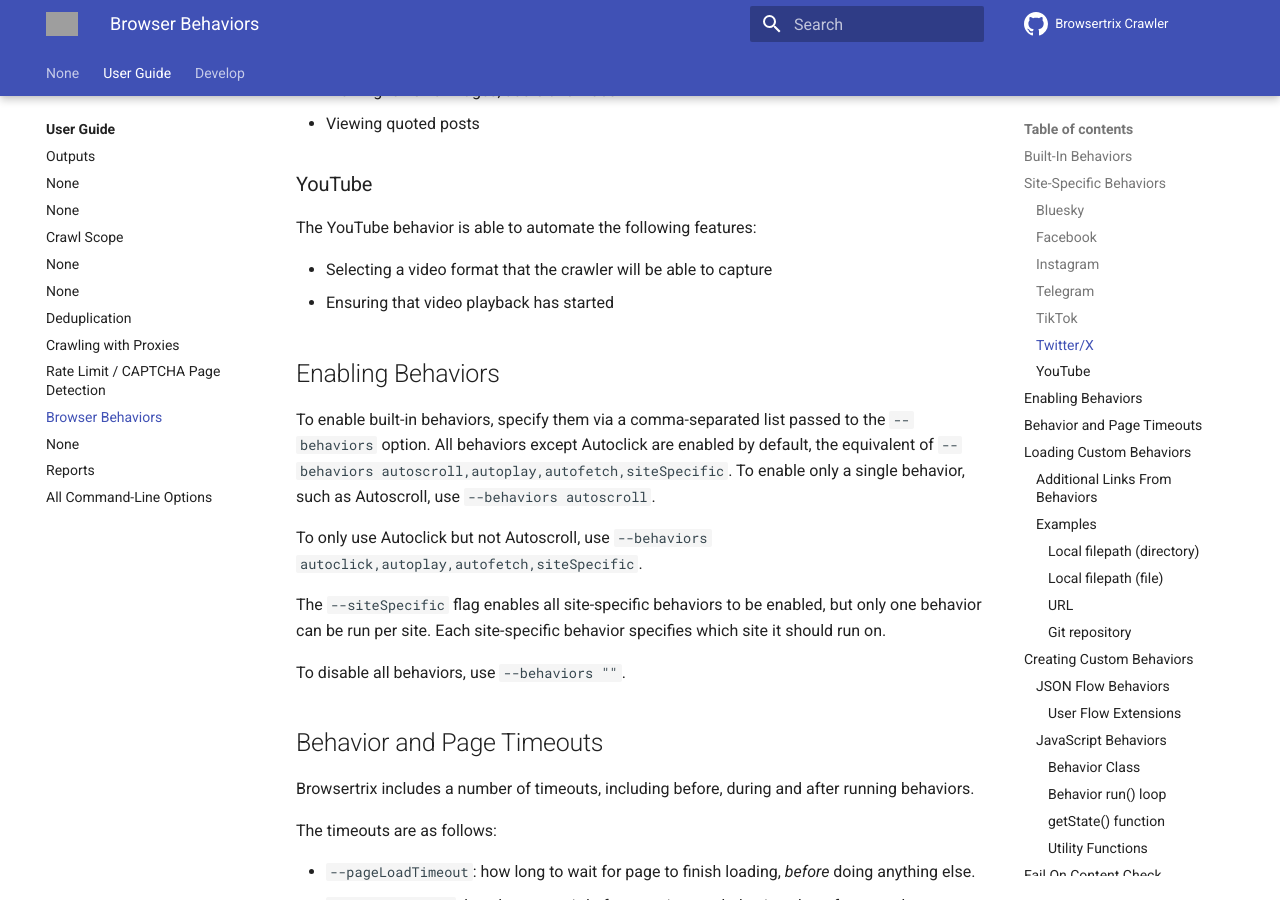
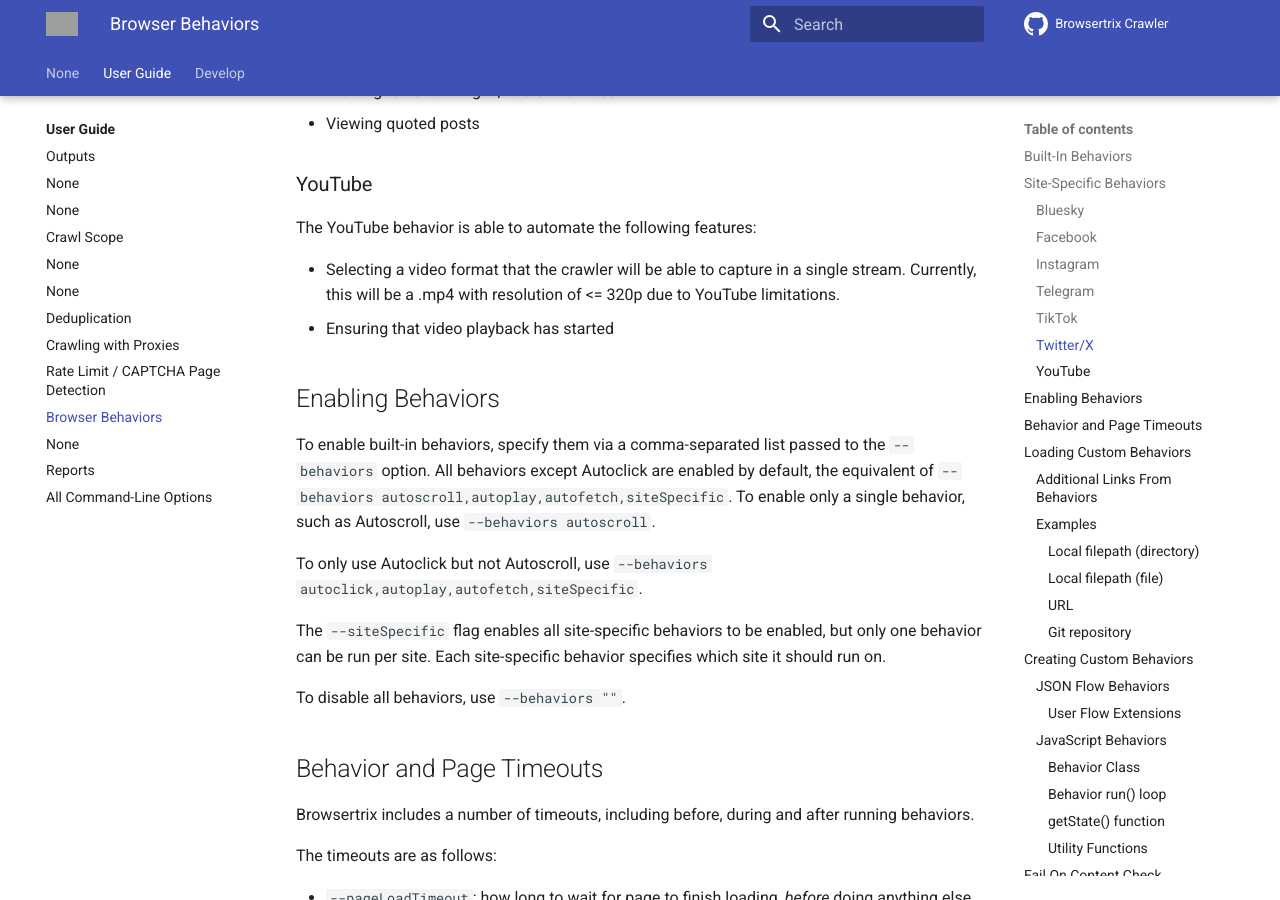
Before and after one commit to webrecorder/browsertrix-crawler, an MkDocs documentation site: the page built from docs/docs/user-guide/behaviors.md, in a window 1280 px wide and 900 px high, scrolled down 2569 px. Built offline with MkDocs 1.6.1 and Material for MkDocs 9.7.7, drawn with Linux system fonts in a browser that asks for light colours; comment, search, counter and statistics services are not loaded; grey boxes are pictures that could not be loaded.

Commit message:
Apply suggestion from @ikreymer

```diff
--- a/docs/docs/user-guide/behaviors.md
+++ b/docs/docs/user-guide/behaviors.md
@@ -81,7 +81,7 @@
 
 The YouTube behavior is able to automate the following features:
 
-- Selecting a video format that the crawler will be able to capture
+- Selecting a video format that the crawler will be able to capture in a single stream. Currently, this will be a .mp4 with resolution of <= 320p due to YouTube limitations.
 - Ensuring that video playback has started
 
 ## Enabling Behaviors
```
